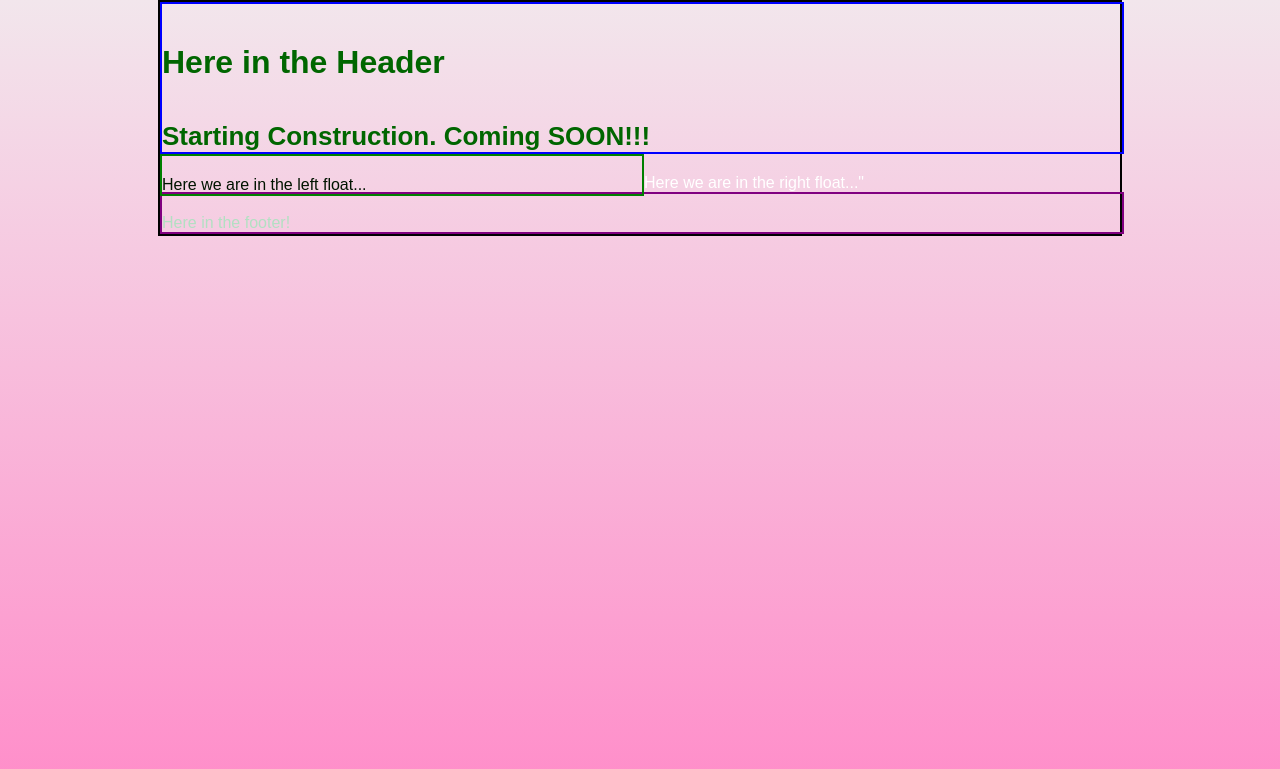
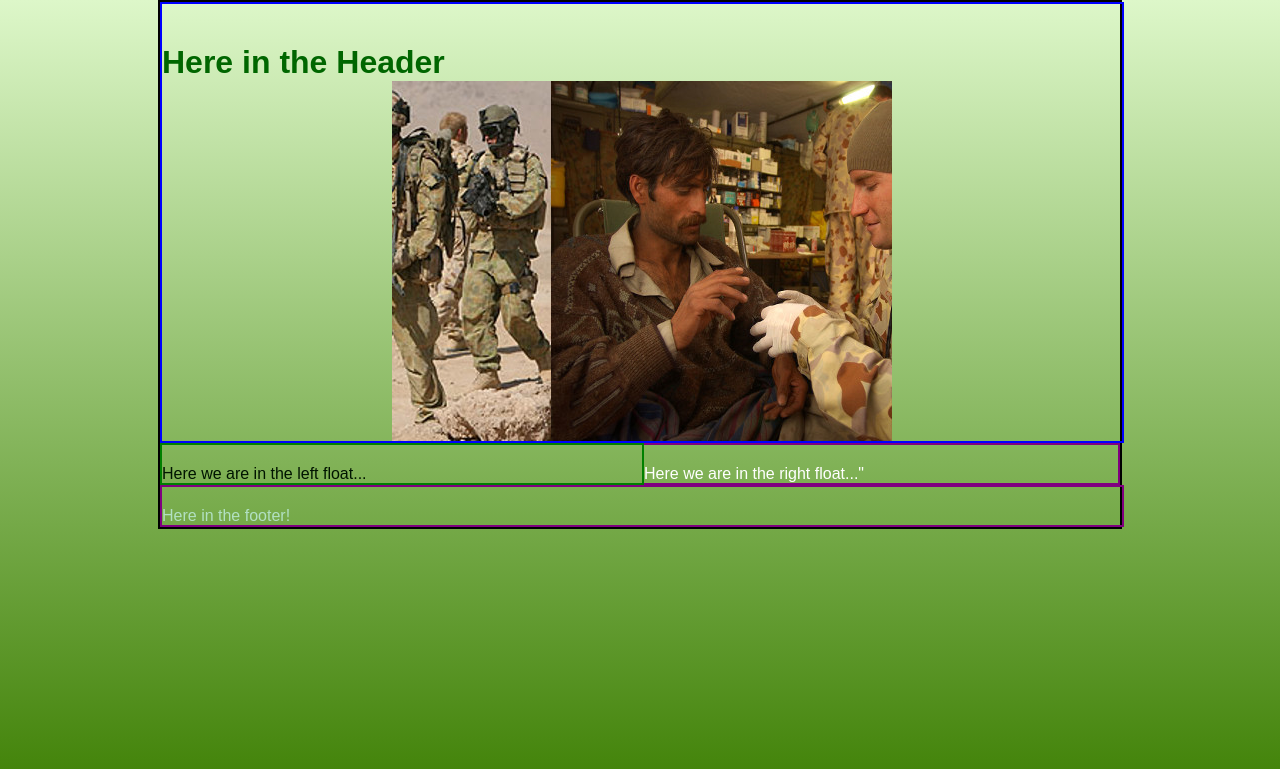
Before and after one commit to addinall/RAAMC, a PHP site: page / in a window 1280 px wide. Shown: the top 769 px of the page. Run offline with PHP 8.4, Linux system fonts and the light colour scheme; data that the repository does not hold is empty.

Commit message:
Images all resized 500X360.  CSS3 slider implemented.

```diff
--- a/css/slider.css
+++ b/css/slider.css
@@ -1,4 +1,4 @@
-@keyframes slide-it {
+@-webkit-keyframes slidey {
     20% { left: 0%; }
     25% { left: -100%; }
     45% { left: -100%; }
@@ -9,16 +9,68 @@
     100% { left: -400%; }
 }
 
-div#slider { overflow: hidden; }
+@-moz-keyframes slidey {
+    20% { left: 0%; }
+    25% { left: -100%; }
+    45% { left: -100%; }
+    50% { left: -200%; }
+    70% { left: -200%; }
+    75% { left: -300%; }
+    95% { left: -300%; }
+    100% { left: -400%; }
+}
 
-div#slider slide img { width: 20%; }
+@-o-keyframes slidey {
+    20% { left: 0%; }
+    25% { left: -100%; }
+    45% { left: -100%; }
+    50% { left: -200%; }
+    70% { left: -200%; }
+    75% { left: -300%; }
+    95% { left: -300%; }
+    100% { left: -400%; }
+}
 
-div#slider slide {
+@-ms-keyframes slidey {
+    20% { left: 0%; }
+    25% { left: -100%; }
+    45% { left: -100%; }
+    50% { left: -200%; }
+    70% { left: -200%; }
+    75% { left: -300%; }
+    95% { left: -300%; }
+    100% { left: -400%; }
+}
+
+@keyframes slidey {
+    20% { left: 0%; }
+    25% { left: -100%; }
+    45% { left: -100%; }
+    50% { left: -200%; }
+    70% { left: -200%; }
+    75% { left: -300%; }
+    95% { left: -300%; }
+    100% { left: -400%; }
+}
+
+div#slider {
+    margin: auto;
+    width: 90%;
+    max-width: 500px;
+    overflow: hidden; }
+
+div#slider figure img { width: 20%; }
+
+div#slider figure {
 
     position: relative;
     width: 500%;
     margin: 0;
     left: 0;
     font-size: 0;
-    animation: 30s slide-it infinite;
+    -webkit-animation: 30s slidey infinite;
+    -o-animation: 30s slidey infinite;
+    -moz-animation: 30s slidey infinite;
+    -ms-animation: 30s slidey infinite;
+    animation: 30s slidey infinite;
     }
--- a/css/style.css
+++ b/css/style.css
@@ -1,4 +1,4 @@
-    * {
+ * {
         margin: 0px;
         padding: 0px;outline: none;
  }
@@ -22,16 +22,16 @@
   }
 
 
-    html,body {
-        background: rgba(242,230,236,1);
-        background: -moz-linear-gradient(top, rgba(242,230,236,1) 0%, rgba(255,140,201,1) 100%);
-        background: -webkit-gradient(left top, left bottom, color-stop(0%, rgba(242,230,236,1)), color-stop(100%, rgba(255,140,201,1)));
-        background: -webkit-linear-gradient(top, rgba(242,230,236,1) 0%, rgba(255,140,201,1) 100%);
-        background: -o-linear-gradient(top, rgba(242,230,236,1) 0%, rgba(255,140,201,1) 100%);
-        background: -ms-linear-gradient(top, rgba(242,230,236,1) 0%, rgba(255,140,201,1) 100%);
-        background: linear-gradient(to bottom, rgba(242,230,236,1) 0%, rgba(255,140,201,1) 100%);
-        filter: progid:DXImageTransform.Microsoft.gradient( startColorstr='#f2e6ec', endColorstr='#ff8cc9', GradientType=0 );
-        background-attachment:fixed;
+  html,body {
+background: rgba(221,247,201,1);
+background: -moz-linear-gradient(top, rgba(221,247,201,1) 0%, rgba(62,128,4,1) 100%);
+background: -webkit-gradient(left top, left bottom, color-stop(0%, rgba(221,247,201,1)), color-stop(100%, rgba(62,128,4,1)));
+background: -webkit-linear-gradient(top, rgba(221,247,201,1) 0%, rgba(62,128,4,1) 100%);
+background: -o-linear-gradient(top, rgba(221,247,201,1) 0%, rgba(62,128,4,1) 100%);
+background: -ms-linear-gradient(top, rgba(221,247,201,1) 0%, rgba(62,128,4,1) 100%);
+background: linear-gradient(to bottom, rgba(221,247,201,1) 0%, rgba(62,128,4,1) 100%);
+filter: progid:DXImageTransform.Microsoft.gradient( startColorstr='#ddf7c9', endColorstr='#3e8004', GradientType=0 );
+    background-attachment:fixed;
     }
 
 
@@ -51,7 +51,6 @@
         width: 50%;
         float: left;
           border: 2px solid green;
-      }
       }
 
 
@@ -117,14 +116,15 @@
 
 
 /* Our last bit of RESPONSIVE MAGIC for the fondleslabs and telephones.
- * we have fluid colums so the grow and shrink as the viewport does,
+ * we have fluid columns so the grow and shrink as the viewport does,
  * however, when we get down to telephone size, we no longer have
  * the real estate for two columns, so turn off the floats.  */
 
 
    @media all and (max-width: 640px) {
-      #colone, #coltwo {
+      #column_one, #column_two {
         float: none;
         width: auto;
+        margin: 10px;
       }
     }
--- a/index.php
+++ b/index.php
@@ -39,6 +39,7 @@
 <meta name="author" content="Mark Addinall.  Brisbane. Australia"  />
 
 <link rel="stylesheet" type="text/css" href="css/style.css">
+<link rel="stylesheet" type="text/css" href="css/slider.css">
 
 
 <!-- I am going to include a LEETLE bit of Javascript
@@ -68,7 +69,15 @@ if ($debug) {
     <div id="container">
         <div id="header">
             <h1>Here in the Header</h1>
-            <h2>Starting Construction.  Coming SOON!!!</h2>
+            <div id="slider">
+                <figure>
+                    <img src="images/army1.jpg" alt="">
+                    <img src="images/army2.jpg" alt="">
+                    <img src="images/army3.jpg" alt="">
+                    <img src="images/navy2.jpg" alt="">
+                    <img src="images/army1.jpg" alt="">
+                </figure>
+            </div>
         </div>
 
         <div id="column_one">
```
Also changed, not shown: images/army1.jpg, images/army10.jpg (deleted), images/army11.jpg (deleted), images/army2.jpg, images/army3.jpg, images/army4.jpg, images/army5.jpg (added), images/army6.jpg (added), images/army7.jpg, images/army8.jpg, images/army9.jpg, images/greenbg.jpg (deleted), images/logo.png (deleted), images/medic-badge.png (added), 3 more files.
